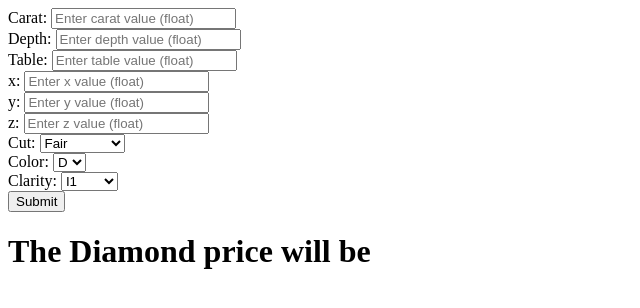
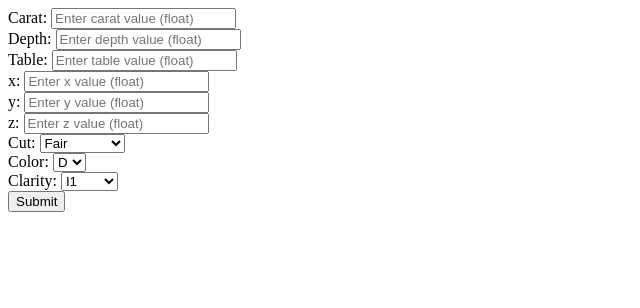
Before and after one commit to amitverma2699/End_to_End_ML-Project_Diamond, a Flask app: page /predict in a window 1280 px wide. Shown: the top 308 px of the page, without its empty margins (0-640 px from the left). Run offline with Flask 3, Linux system fonts and the light colour scheme.

Commit message:
update file

```diff
--- a/templates/form.html
+++ b/templates/form.html
@@ -72,8 +72,6 @@
 <div style="clear:both;"></div>
   <input type="submit" value="Submit">
 
-
-<h1>The Diamond price will be {{final_result}}</h1>
 </form>
 </body>
 </html>
```
